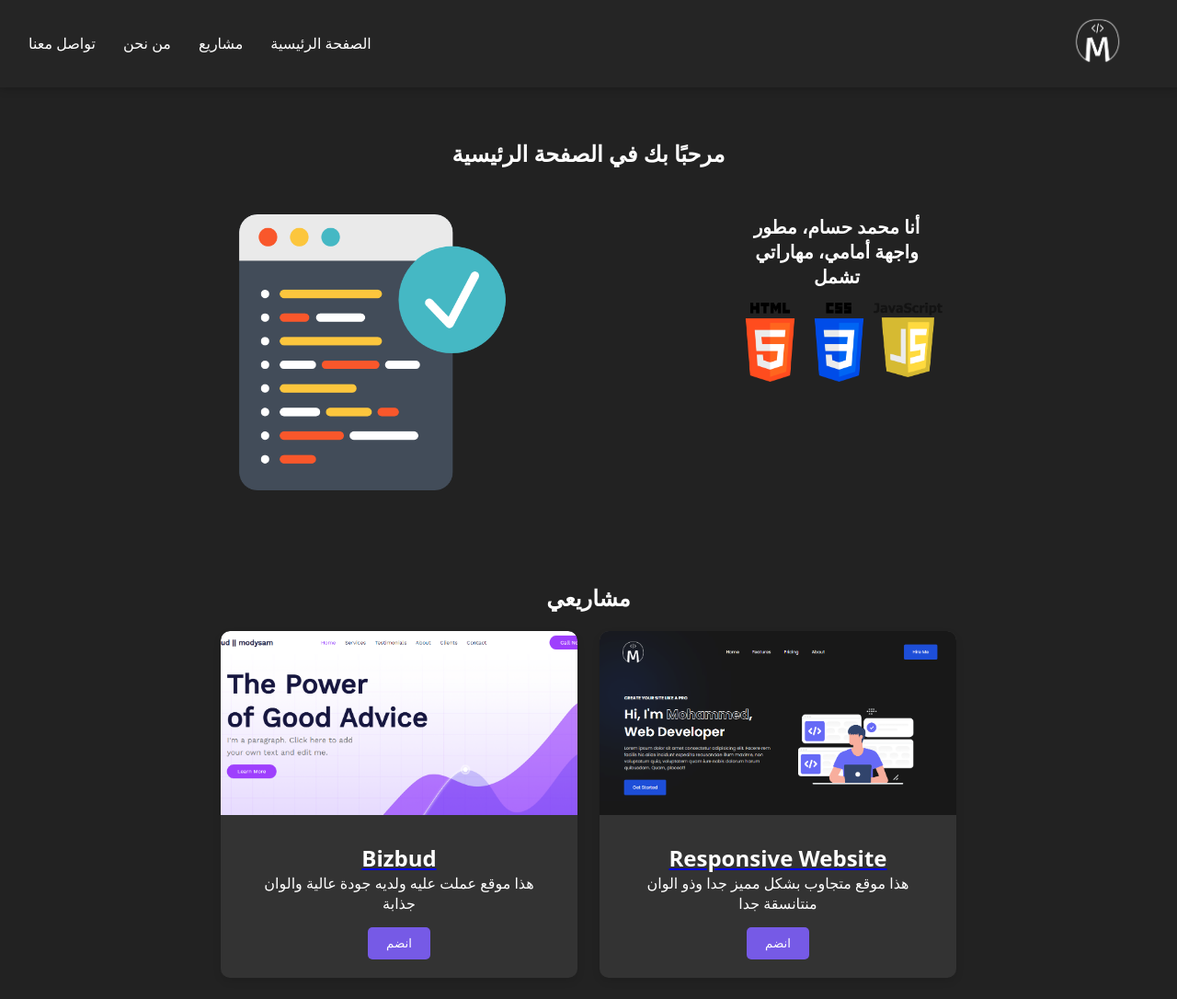
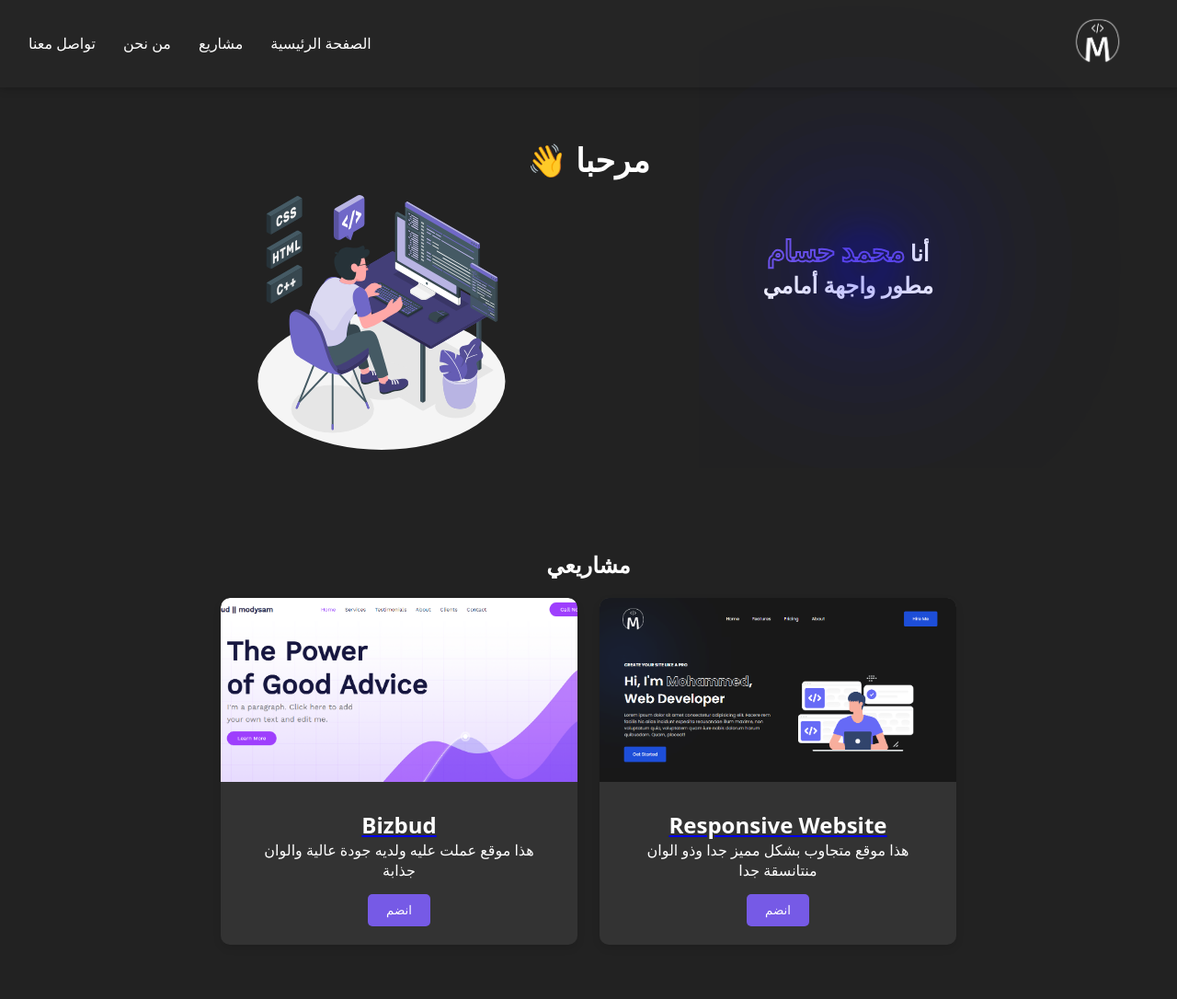
Before and after one commit to 687edf53/My_portfolio, a website: page index.html in a window 1280 px wide. Shown: the whole page at 92% size. Drawn offline with nearby package versions, Linux system fonts and the light colour scheme.

Commit message:
add some animations

```diff
--- a/index.html
+++ b/index.html
@@ -33,19 +33,15 @@
 
   <!-- Home Section -->
   <section id="home" class="section">
-    <h1>مرحبًا بك في الصفحة الرئيسية</h1>
+    <h1>👋 مرحبا</h1>
     <div class="content">
-      <div class="skills">
-        <h4> أنا محمد حسام، مطور واجهة أمامي، مهاراتي تشمل</h4>
-        <div class="skills-imgs">
-          <img src="./imgs/skills/html-5.png" alt="html">
-          <img src="./imgs/skills/css-3.png" alt="css">
-          <div class="container-js">
-            <img src="./imgs/skills/javascript.png" alt="js">
-          </div>
-        </div>
-      </div>
-      <img src="./imgs/code.png" alt="">
+      <h1>أنا <span class="name">محمد حسام</span>
+        <br> مطور واجهة أمامي
+      </h1>
+      <span class="blur"></span>
+      <span class="blur"></span>
+      <span class="blur"></span>
+      <img src="./imgs/Programming-amico.svg" alt="">
     </div>
   </section>
 
@@ -89,6 +85,7 @@
   </section>
 
 
+  <script src="./node_modules/gsap/dist/all.js"></script>
   <script src="main.js"></script>
 </body>
 
--- a/main.js
+++ b/main.js
@@ -2,7 +2,8 @@
 const burgerMenu = document.querySelector(".burger-menu"),
   navbarLinks = document.querySelector(".navbar ul"),
   navbar = document.querySelector(".navbar"),
-  sections = document.querySelectorAll("section");
+  sections = document.querySelectorAll("section"),
+  aboutMe = document.querySelector("#home .content h1");
 
 // Navbar
 function bugerMenuFunc() {
@@ -22,3 +23,5 @@ burgerMenu.addEventListener("click", bugerMenuFunc);
 sections.forEach((section) => {
   section.addEventListener("click", bugerMenuFuncClose);
 });
+
+// Home section
--- /dev/null
+++ b/package.json
@@ -0,0 +1,5 @@
+{
+  "dependencies": {
+    "gsap": "^3.12.4"
+  }
+}
--- a/style.css
+++ b/style.css
@@ -223,10 +223,12 @@ hr {
   justify-content: space-evenly;
   flex-direction: row-reverse;
   padding-top: 50px;
+  position: relative;
 }
 
 #home .content>img {
   width: 300px;
+  margin-top: -50px;
 }
 
 #home .content .skills .skills-imgs {
@@ -259,6 +261,32 @@ hr {
 #home .content h4 {
   width: 200px;
   font-size: 20px;
+}
+
+#home>h1:first-child {
+  font-size: 35px;
+}
+
+.name {
+  font-size: 30px;
+  color: transparent;
+  -webkit-text-stroke: 2px var(--primary-color);
+}
+
+.blur {
+  position: absolute;
+  width: 20px;
+  height: 20px;
+  border-radius: 50%;
+  box-shadow: 0 0 50px blue, 0 0 100px blue, 0 0 150px blue, 0 0 200px 10px blue,
+    0 0 250px 20px blue;
+  filter: blur(10px);
+  right: 330px;
+  margin-top: 30px;
+}
+
+#home .content h1 {
+  animation: updown infinite 1s ease-in-out alternate;
 }
 
 /* Media Query */
@@ -305,10 +333,25 @@ hr {
     align-items: center;
     justify-content: space-between;
     gap: 8rem;
+    margin-top: 2rem;
   }
 
   #home .content>img {
     margin-right: -50px;
   }
 
+  .blur {
+    right: 45%;
+    transform: translateX(-50%);
+  }
+
 }
+
+@keyframes updown {
+  0% {
+    transform: translateY(-10px);
+  }
+  100% {
+    transform: translateY(5px);
+  }
+}
```
Also changed, not shown: imgs/Programming-amico.svg (added), imgs/code.png (deleted), 2 other files.
